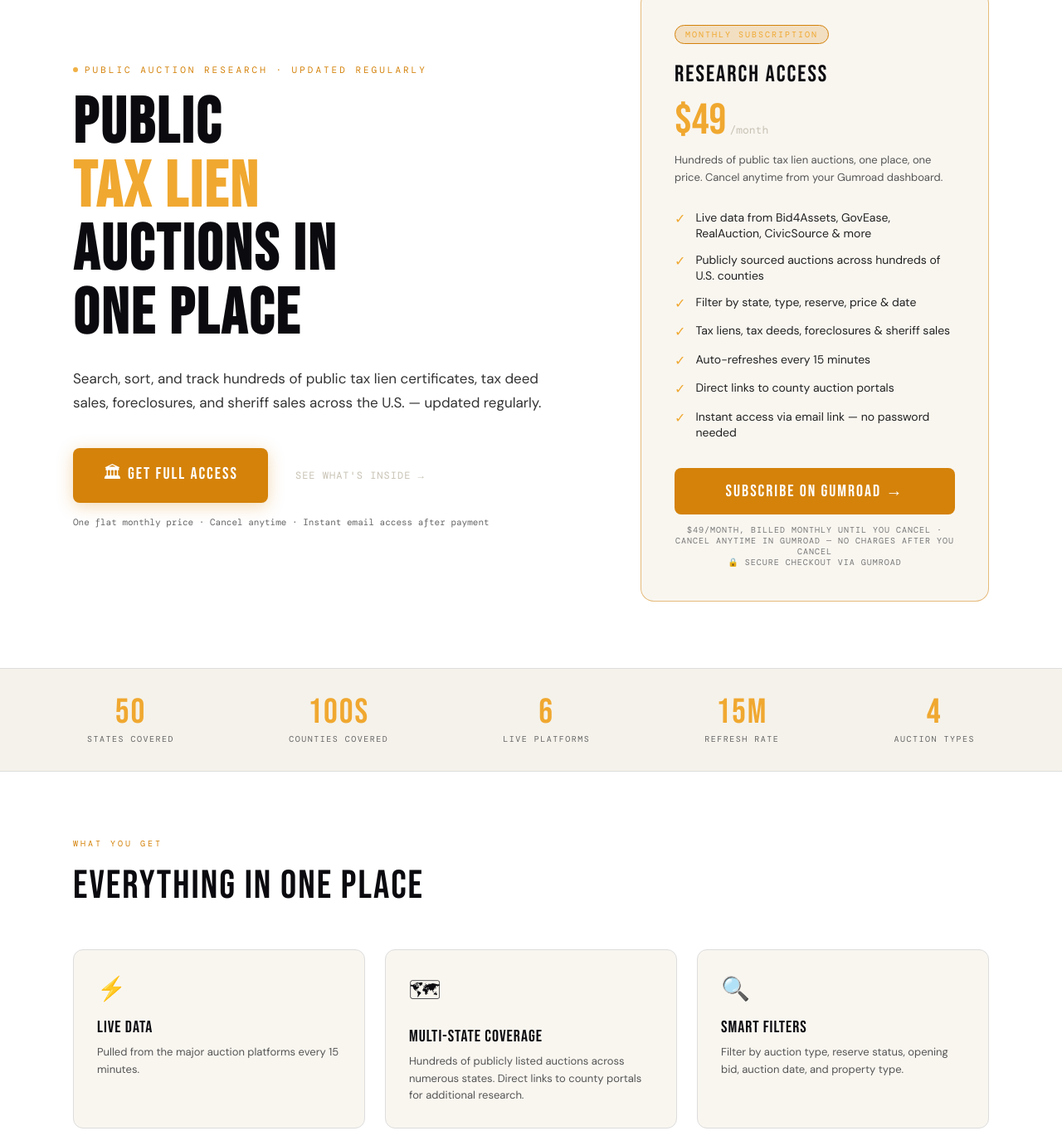
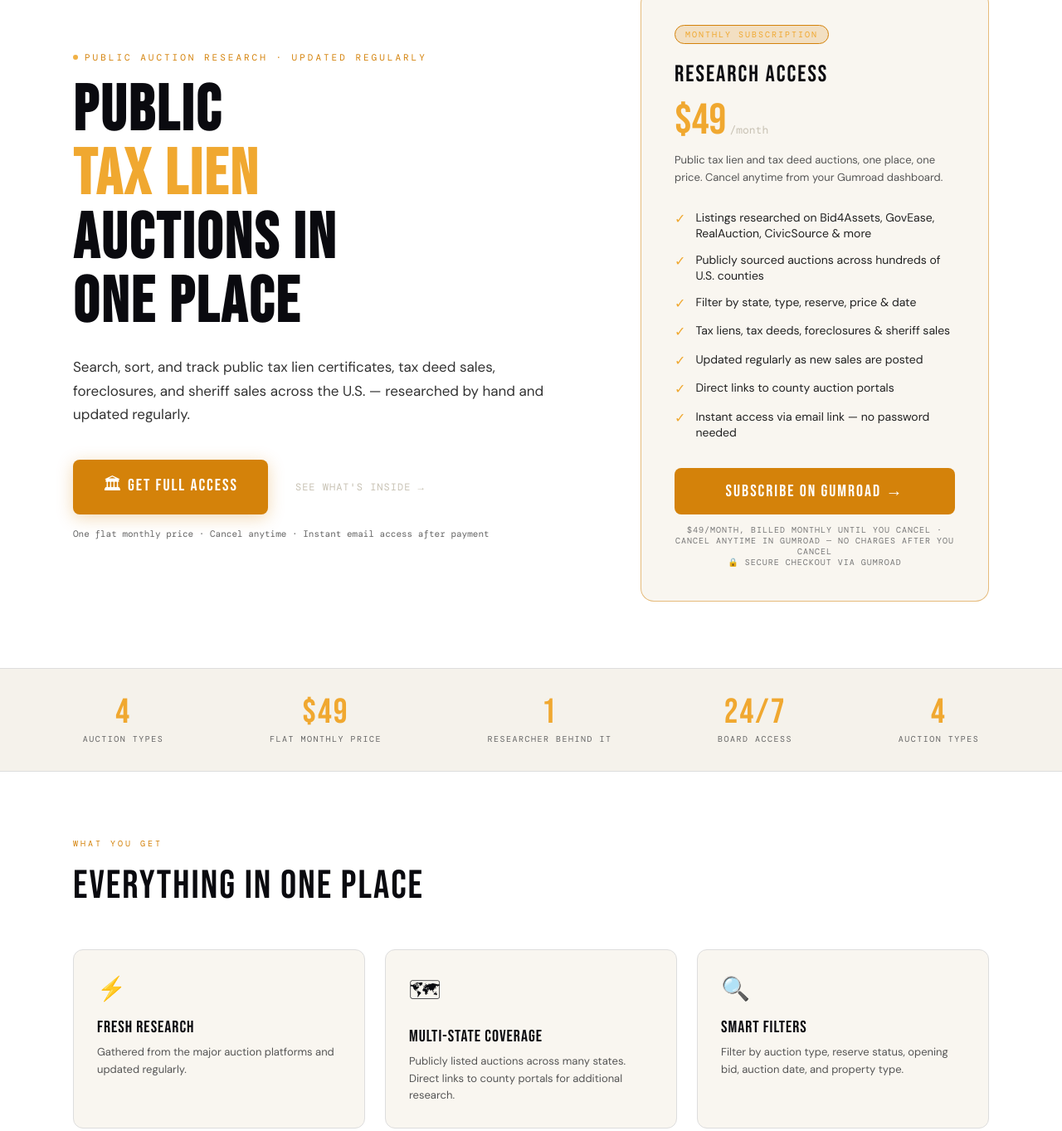
Before and after one commit to MisoPrettyStacks/Lein-auction-site-, a plain HTML site: page index.html in a window 1280 px wide. Shown: the part 184-1547 px from the top of the page at 83% size. Drawn offline with nearby package versions, Linux system fonts and the light colour scheme; no server answers; a web font is replaced by a local one.

Commit message:
claims check: remove unverifiable live-feed/stat claims (no scraper or board code exists), honest research wording

```diff
--- a/index.html
+++ b/index.html
@@ -90,7 +90,7 @@ footer{background:#f5f2eb;border-top:1px solid #ddd;padding:28px 48px;display:fl
   <div>
     <div class="hero-eyebrow"><div class="hero-dot"></div> Public Auction Research · Updated Regularly</div>
     <h1>PUBLIC<br><span>TAX LIEN</span><br>AUCTIONS IN<br>ONE PLACE</h1>
-    <p class="hero-sub">Search, sort, and track hundreds of public tax lien certificates, tax deed sales, foreclosures, and sheriff sales across the U.S. — updated regularly.</p>
+    <p class="hero-sub">Search, sort, and track public tax lien certificates, tax deed sales, foreclosures, and sheriff sales across the U.S. — researched by hand and updated regularly.</p>
     <div class="hero-actions">
       <a href="#subscribe" class="btn-primary">🏛 Get Full Access</a>
       <a href="#features" class="btn-secondary">See What's Inside →</a>
@@ -102,13 +102,13 @@ footer{background:#f5f2eb;border-top:1px solid #ddd;padding:28px 48px;display:fl
     <div class="price-badge">Monthly Subscription</div>
     <div class="price-name">RESEARCH ACCESS</div>
     <div class="price-amount"><div class="price-dollar">$49</div><div class="price-period">/month</div></div>
-    <div class="price-desc">Hundreds of public tax lien auctions, one place, one price. Cancel anytime from your Gumroad dashboard.</div>
+    <div class="price-desc">Public tax lien and tax deed auctions, one place, one price. Cancel anytime from your Gumroad dashboard.</div>
     <ul class="feature-list">
-      <li class="feature-item"><span class="feature-check">✓</span> Live data from Bid4Assets, GovEase, RealAuction, CivicSource & more</li>
+      <li class="feature-item"><span class="feature-check">✓</span> Listings researched on Bid4Assets, GovEase, RealAuction, CivicSource & more</li>
       <li class="feature-item"><span class="feature-check">✓</span> Publicly sourced auctions across hundreds of U.S. counties</li>
       <li class="feature-item"><span class="feature-check">✓</span> Filter by state, type, reserve, price & date</li>
       <li class="feature-item"><span class="feature-check">✓</span> Tax liens, tax deeds, foreclosures & sheriff sales</li>
-      <li class="feature-item"><span class="feature-check">✓</span> Auto-refreshes every 15 minutes</li>
+      <li class="feature-item"><span class="feature-check">✓</span> Updated regularly as new sales are posted</li>
       <li class="feature-item"><span class="feature-check">✓</span> Direct links to county auction portals</li>
       <li class="feature-item"><span class="feature-check">✓</span> Instant access via email link — no password needed</li>
     </ul>
@@ -119,10 +119,10 @@ footer{background:#f5f2eb;border-top:1px solid #ddd;padding:28px 48px;display:fl
 
 <div class="stats-bar">
   <div class="stats-inner">
-    <div class="stat-item"><div class="stat-num">50</div><div class="stat-label">States Covered</div></div>
-    <div class="stat-item"><div class="stat-num">100s</div><div class="stat-label">Counties Covered</div></div>
-    <div class="stat-item"><div class="stat-num">6</div><div class="stat-label">Live Platforms</div></div>
-    <div class="stat-item"><div class="stat-num">15m</div><div class="stat-label">Refresh Rate</div></div>
+    <div class="stat-item"><div class="stat-num">4</div><div class="stat-label">Auction Types</div></div>
+    <div class="stat-item"><div class="stat-num">$49</div><div class="stat-label">Flat Monthly Price</div></div>
+    <div class="stat-item"><div class="stat-num">1</div><div class="stat-label">Researcher Behind It</div></div>
+    <div class="stat-item"><div class="stat-num">24/7</div><div class="stat-label">Board Access</div></div>
     <div class="stat-item"><div class="stat-num">4</div><div class="stat-label">Auction Types</div></div>
   </div>
 </div>
@@ -131,8 +131,8 @@ footer{background:#f5f2eb;border-top:1px solid #ddd;padding:28px 48px;display:fl
   <div class="section-label">What You Get</div>
   <div class="section-title">EVERYTHING IN ONE PLACE</div>
   <div class="features-grid">
-    <div class="feature-card"><div class="feature-icon">⚡</div><div class="feature-title">LIVE DATA</div><div class="feature-desc">Pulled from the major auction platforms every 15 minutes.</div></div>
-    <div class="feature-card"><div class="feature-icon">🗺</div><div class="feature-title">MULTI-STATE COVERAGE</div><div class="feature-desc">Hundreds of publicly listed auctions across numerous states. Direct links to county portals for additional research.</div></div>
+    <div class="feature-card"><div class="feature-icon">⚡</div><div class="feature-title">FRESH RESEARCH</div><div class="feature-desc">Gathered from the major auction platforms and updated regularly.</div></div>
+    <div class="feature-card"><div class="feature-icon">🗺</div><div class="feature-title">MULTI-STATE COVERAGE</div><div class="feature-desc">Publicly listed auctions across many states. Direct links to county portals for additional research.</div></div>
     <div class="feature-card"><div class="feature-icon">🔍</div><div class="feature-title">SMART FILTERS</div><div class="feature-desc">Filter by auction type, reserve status, opening bid, auction date, and property type.</div></div>
     <div class="feature-card"><div class="feature-icon">📋</div><div class="feature-title">4 AUCTION TYPES</div><div class="feature-desc">Tax liens, tax deeds, foreclosures, and sheriff sales — one searchable list.</div></div>
     <div class="feature-card"><div class="feature-icon">🏛</div><div class="feature-title">COUNTY DIRECTORY</div><div class="feature-desc">Direct links to state portals for counties that run their own auction systems.</div></div>
@@ -154,7 +154,7 @@ footer{background:#f5f2eb;border-top:1px solid #ddd;padding:28px 48px;display:fl
 
 <div class="cta-band">
   <h2>READY TO TAKE A LOOK?</h2>
-  <p>I'm a regular person who researches public tax lien and deed auctions across the country. Subscribing gets you access to the same research I use — hundreds of listings, gathered in one place.</p>
+  <p>I'm a regular person who researches public tax lien and deed auctions across the country. Subscribing gets you access to the same research I use — the listings, gathered in one place.</p>
   <a href="REPLACE_WITH_YOUR_GUMROAD_LINK" class="btn-primary">🏛 Subscribe Now — $49/month</a>
 </div>
 
```
